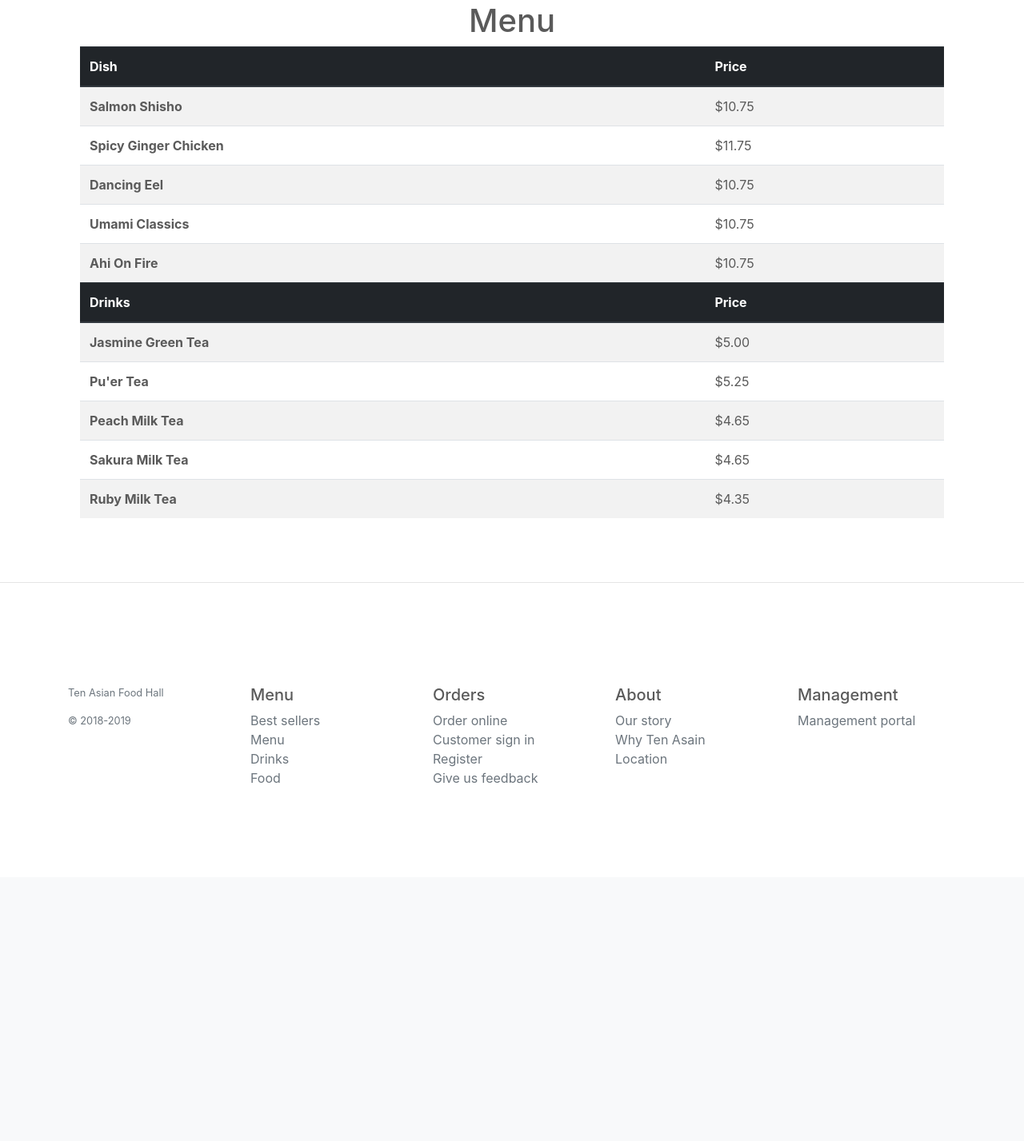
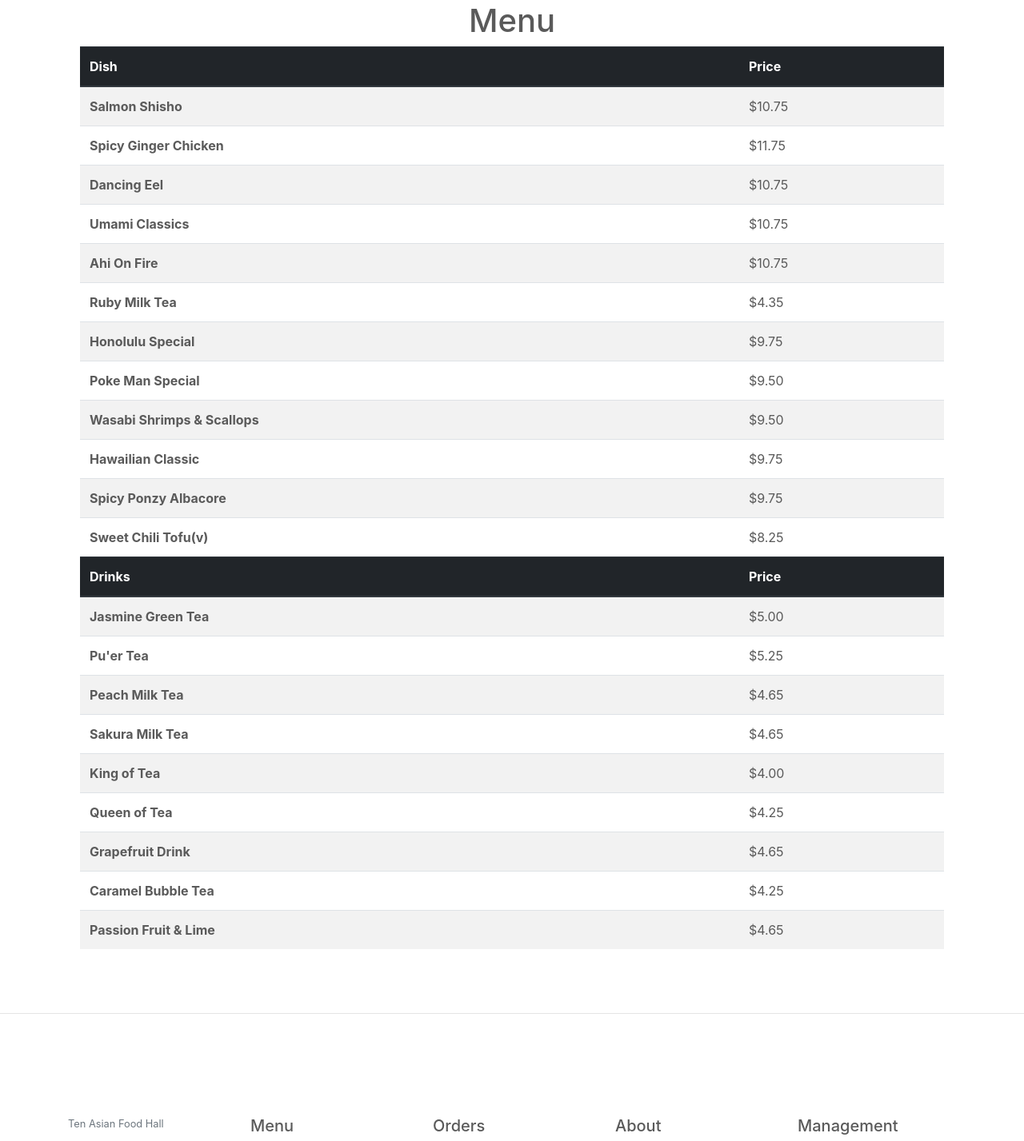
Before and after one commit to raymond180/Ten-Asian-Food-Hall-Website, a PHP site: page /menu.php in a window 1280 px wide. Shown: the part 70-1497 px from the top of the page at 80% size. Before the commit the page ends 1050 px from the top, so only its background shows below. Run offline with PHP 8.4, Linux system fonts and the light colour scheme.

Commit message:
Update menu.php

```diff
--- a/menu.php
+++ b/menu.php
@@ -50,6 +50,34 @@
                                     <th scope="row">Ahi On Fire</th>
                                     <td>$10.75</td>
                                 </tr>
+								<tr>
+                                    <th scope="row">Ruby Milk Tea</th>
+                                    <td>$4.35</td>
+                                </tr>
+								<tr>
+                                    <th scope="row">Honolulu Special </th>
+                                    <td>$9.75</td>
+                                </tr>
+								<tr>
+                                    <th scope="row">Poke Man Special</th>
+                                    <td>$9.50</td>
+                                </tr>
+								<tr>
+                                    <th scope="row">Wasabi Shrimps & Scallops</th>
+                                    <td>$9.50</td>
+                                </tr>
+								<tr>
+                                    <th scope="row">Hawailian Classic</th>
+                                    <td>$9.75</td>
+                                </tr>
+								<tr>
+                                    <th scope="row">Spicy Ponzy Albacore</th>
+                                    <td>$9.75</td>
+                                </tr>
+								<tr>
+                                    <th scope="row">Sweet Chili Tofu(v)</th>
+                                    <td>$8.25</td>
+                                </tr>
 								<thead class="thead-dark">
 								<tr>
 									<th scope="col">Drinks</th>
@@ -72,10 +100,26 @@
 									<th scope="row">Sakura Milk Tea</th>
 									<td>$4.65</td>
 								</tr>
-                                <tr>
-                                    <th scope="row">Ruby Milk Tea</th>
-                                    <td>$4.35</td>
-                                </tr>
+								<tr>
+									<th scope="row">King of Tea</th>
+									<td>$4.00</td>
+								</tr>
+								<tr>
+									<th scope="row">Queen of Tea</th>
+									<td>$4.25</td>
+								</tr>
+								<tr>
+									<th scope="row">Grapefruit Drink</th>
+									<td>$4.65</td>
+								</tr>
+								<tr>
+									<th scope="row">Caramel Bubble Tea</th>
+									<td>$4.25</td>
+								</tr>
+								<tr>
+									<th scope="row">Passion Fruit & Lime</th>
+									<td>$4.65</td>
+								</tr>
 							</tbody>
 						</table>
 				   </div>
```
